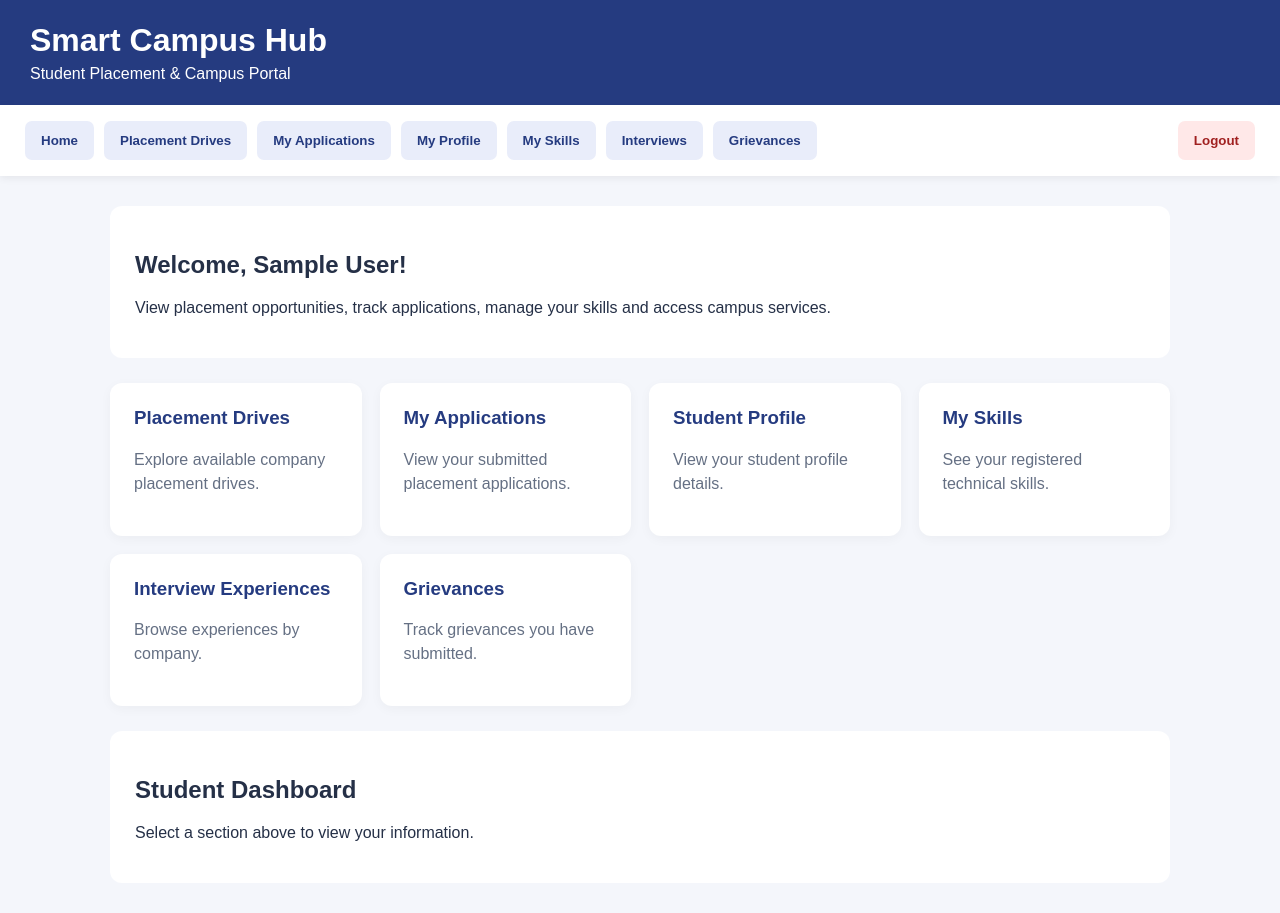
After one commit to aishwaryaakashyap/smart-campus-hub, a Flask app: template templates/student_dashboard.html in a window 1280 px wide. The commit adds this page. Run offline with Flask 3, Linux system fonts and the light colour scheme; the template is opened without the code that fills it: values that come from a table or form of the project are taken from there, others are empty; tables that the repository leaves empty hold one stand-in row (values such as "Sample post"); some libraries are stand-ins or nearby versions.

Commit message:
Add student dashboard and strengthen grievance validation

```diff
--- /dev/null
+++ b/templates/student_dashboard.html
@@ -0,0 +1,324 @@
+
+<!DOCTYPE html>
+<html lang="en">
+<head>
+    <meta charset="UTF-8">
+    <meta name="viewport" content="width=device-width, initial-scale=1.0">
+    <title>Student Dashboard | Smart Campus Hub</title>
+
+    <style>
+        * {
+            box-sizing: border-box;
+        }
+
+        body {
+            margin: 0;
+            font-family: Arial, sans-serif;
+            background: #f4f6fb;
+            color: #253047;
+        }
+
+        header {
+            background: #253b80;
+            color: white;
+            padding: 22px 30px;
+        }
+
+        header h1 {
+            margin: 0 0 6px;
+        }
+
+        header p {
+            margin: 0;
+        }
+
+        nav {
+            display: flex;
+            flex-wrap: wrap;
+            gap: 10px;
+            background: white;
+            padding: 16px 25px;
+            box-shadow: 0 2px 8px #00000012;
+        }
+
+        nav button {
+            background: #e9edfa;
+            color: #253b80;
+            border: none;
+            padding: 12px 16px;
+            border-radius: 7px;
+            cursor: pointer;
+            font-weight: bold;
+        }
+
+        nav button:hover {
+            background: #d4defb;
+        }
+
+        main {
+            max-width: 1100px;
+            margin: 30px auto;
+            padding: 0 20px;
+        }
+
+        .welcome {
+            background: white;
+            padding: 25px;
+            border-radius: 12px;
+            margin-bottom: 25px;
+        }
+
+        .cards {
+            display: grid;
+            grid-template-columns: repeat(
+                auto-fit, minmax(220px, 1fr)
+            );
+            gap: 18px;
+        }
+
+        .card {
+            background: white;
+            padding: 24px;
+            border-radius: 12px;
+            box-shadow: 0 3px 12px #0000000a;
+            cursor: pointer;
+        }
+
+        .card:hover {
+            box-shadow: 0 5px 18px #00000020;
+        }
+
+        .card h3 {
+            color: #253b80;
+            margin-top: 0;
+        }
+
+        .card p {
+            color: #657084;
+            line-height: 1.5;
+        }
+
+        #content {
+            background: white;
+            padding: 25px;
+            margin-top: 25px;
+            border-radius: 12px;
+            overflow-wrap: anywhere;
+        }
+
+        .item {
+            border-bottom: 1px solid #e5e7eb;
+            padding: 14px 0;
+        }
+
+        .item:last-child {
+            border-bottom: none;
+        }
+
+        .error {
+            color: #b42318;
+        }
+
+        .logout {
+            margin-left: auto;
+            background: #ffe8e8;
+            color: #a02020;
+        }
+    </style>
+</head>
+
+<body>
+    <header>
+        <h1>Smart Campus Hub</h1>
+        <p>Student Placement & Campus Portal</p>
+    </header>
+
+    <nav>
+        <button onclick="showHome()">Home</button>
+        <button onclick="loadSection('drives')">
+            Placement Drives
+        </button>
+        <button onclick="loadSection('applications')">
+            My Applications
+        </button>
+        <button onclick="loadSection('profile')">
+            My Profile
+        </button>
+        <button onclick="loadSection('skills')">
+            My Skills
+        </button>
+        <button onclick="loadSection('interviews')">
+            Interviews
+        </button>
+        <button onclick="loadSection('grievances')">
+            Grievances
+        </button>
+        <button class="logout" onclick="logout()">
+            Logout
+        </button>
+    </nav>
+
+    <main>
+        <div class="welcome">
+            <h2>Welcome, {{ user.name | e }}!</h2>
+            <p>
+                View placement opportunities, track applications,
+                manage your skills and access campus services.
+            </p>
+        </div>
+
+        <div class="cards">
+            <div class="card" onclick="loadSection('drives')">
+                <h3>Placement Drives</h3>
+                <p>Explore available company placement drives.</p>
+            </div>
+
+            <div class="card" onclick="loadSection('applications')">
+                <h3>My Applications</h3>
+                <p>View your submitted placement applications.</p>
+            </div>
+
+            <div class="card" onclick="loadSection('profile')">
+                <h3>Student Profile</h3>
+                <p>View your student profile details.</p>
+            </div>
+
+            <div class="card" onclick="loadSection('skills')">
+                <h3>My Skills</h3>
+                <p>See your registered technical skills.</p>
+            </div>
+
+            <div class="card" onclick="loadSection('interviews')">
+                <h3>Interview Experiences</h3>
+                <p>Browse experiences by company.</p>
+            </div>
+
+            <div class="card" onclick="loadSection('grievances')">
+                <h3>Grievances</h3>
+                <p>Track grievances you have submitted.</p>
+            </div>
+        </div>
+
+        <section id="content" aria-live="polite">
+            <h2>Student Dashboard</h2>
+            <p>Select a section above to view your information.</p>
+        </section>
+    </main>
+
+    <script>
+        const csrfToken = {{ csrf_token() | tojson }};
+
+        const endpoints = {
+            drives: "/api/drives/",
+            applications: "/api/applications/my-applications",
+            profile: "/api/students/profile",
+            skills: "/api/skills/my-skills",
+            grievances: "/api/grievances/mine"
+        };
+
+        const titles = {
+            drives: "Placement Drives",
+            applications: "My Applications",
+            profile: "My Profile",
+            skills: "My Skills",
+            interviews: "Interview Experiences",
+            grievances: "My Grievances"
+        };
+
+        function showHome() {
+            document.getElementById("content").innerHTML =
+                "<h2>Student Dashboard</h2>" +
+                "<p>Select a section to view your information.</p>";
+        }
+
+        function renderValue(value) {
+            if (value === null || value === undefined) {
+                return "Not available";
+            }
+
+            if (typeof value === "object") {
+                return JSON.stringify(value, null, 2);
+            }
+
+            return String(value);
+        }
+
+        function createDataElement(value) {
+            const pre = document.createElement("pre");
+            pre.style.whiteSpace = "pre-wrap";
+            pre.style.wordBreak = "break-word";
+            pre.textContent = renderValue(value);
+            return pre;
+        }
+
+        async function loadSection(section) {
+            const content = document.getElementById("content");
+            content.replaceChildren();
+
+            const heading = document.createElement("h2");
+            heading.textContent = titles[section] || "Dashboard";
+            content.appendChild(heading);
+
+            if (section === "interviews") {
+                const paragraph = document.createElement("p");
+                paragraph.textContent =
+                    "Interview experiences are available by " +
+                    "company. Select a company through the " +
+                    "company API to view its experiences.";
+                content.appendChild(paragraph);
+                return;
+            }
+
+            const loading = document.createElement("p");
+            loading.textContent = "Loading...";
+            content.appendChild(loading);
+
+            try {
+                const response = await fetch(endpoints[section], {
+                    credentials: "same-origin"
+                });
+
+                const data = await response.json();
+                loading.remove();
+
+                if (!response.ok) {
+                    const error = document.createElement("p");
+                    error.className = "error";
+                    error.textContent =
+                        data.error ||
+                        "Unable to load this section.";
+                    content.appendChild(error);
+                    return;
+                }
+
+                content.appendChild(createDataElement(data));
+            } catch (error) {
+                loading.textContent =
+                    "Unable to connect to the server.";
+                loading.className = "error";
+            }
+        }
+
+        async function logout() {
+            try {
+                const response = await fetch("/api/auth/logout", {
+                    method: "POST",
+                    credentials: "same-origin",
+                    headers: {
+                        "X-CSRFToken": csrfToken
+                    }
+                });
+
+                if (!response.ok) {
+                    alert("Logout failed. Please try again.");
+                    return;
+                }
+
+                window.location.href = "/api/auth/login-page";
+            } catch (error) {
+                alert("Unable to connect to the server.");
+            }
+        }
+    </script>
+</body>
+</html>
```
Also changed, not shown: routes/auth.py (+26 -1 lines), routes/grievance.py (+110 -52 lines), templates/login.html (+22 -26 lines), tests/test_auth.py (+78 -0 lines), tests/test_grievance.py (+28 -0 lines).
